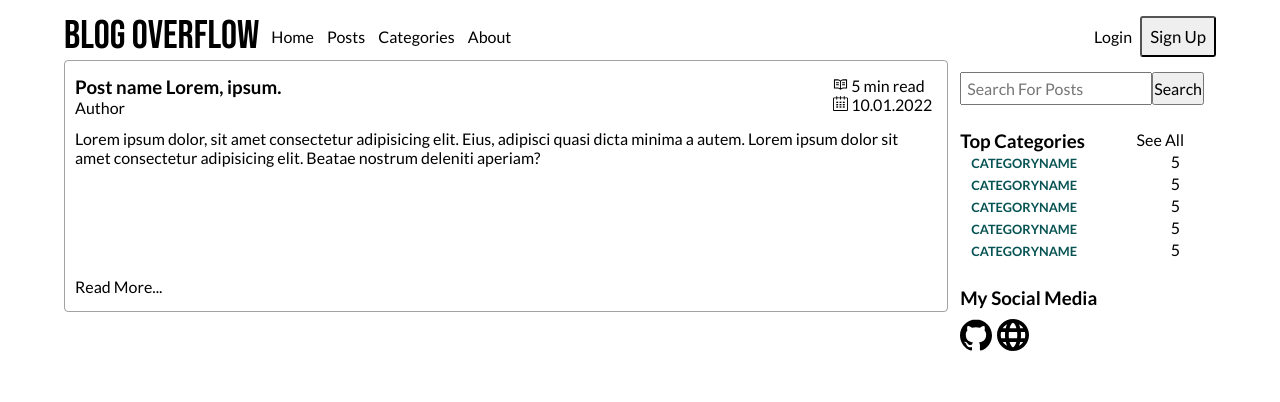
After one commit to under4/ab-PHP-blog, a PHP site: page /posts.php in a window 1280 px wide. The commit adds this page. Shown: the top 402 px of the page. Run offline with PHP 8.4, Linux system fonts and the light colour scheme; some libraries are stand-ins or nearby versions.

Commit message:
added pages

```diff
--- a/css/header.css
+++ b/css/header.css
@@ -0,0 +1,36 @@
+
+
+#logo{
+    font-family: var(--logo-font);
+    font-size: 2.5rem;
+    margin-right: 12px;
+    font-weight: 400;
+}
+
+#header{
+    display: flex;
+    align-items: center;
+    justify-content: space-between;
+}
+
+#header{
+    display: flex;
+    align-items: center;
+}
+
+#header > div:first-of-type{
+    display: flex;
+    align-items: center;
+}
+
+#header #links a{
+    margin-right: 10px;
+}
+
+#header button{
+    padding: 8px;
+    font-size: 1.05rem;
+    margin-left: 5px;
+    border-radius: 3px;
+    cursor: pointer;
+}
--- a/css/root.css
+++ b/css/root.css
@@ -0,0 +1,89 @@
+@import url('https://fonts.googleapis.com/css2?family=Bebas+Neue&display=swap');
+@import url('https://fonts.googleapis.com/css2?family=Lato:wght@300;400;700&display=swap');
+
+:root{
+    --logo-font: "Bebas Neue", cursive;
+    --font: 'Lato', sans-serif;
+}
+
+
+*{
+    margin: 0;
+    padding: 0;
+    box-sizing: border-box;
+    font-family: var(--font);
+    transition: .2s ease-in;
+}
+
+body{
+    margin: 12px 5%;
+}
+
+a{
+    text-decoration: none;
+    color: black;
+}
+
+#main {
+    width: calc(70vw);
+}
+
+.category{
+    margin: 3px;
+    font-weight: 700;
+    text-transform: uppercase;
+    font-size: .8rem;
+    color: rgb(7, 82, 82);
+}
+
+.flex {
+    display: flex;
+}
+
+#sideContainer{
+    position: sticky;
+    top: 10px;
+}
+
+.iconSmall{
+    height: 15px;
+    width: 15px;
+}
+
+.post {
+    display: flex;
+    border: 1px solid rgba(0, 0, 0, 0.363);
+    border-radius: 4px;
+    cursor: pointer;
+}
+
+.post img {
+    height: 250px;
+    max-width: 300px;
+}
+
+.post .postInfo {
+    padding: 15px;
+    padding-left: 10px;
+    display: flex;
+    flex-direction: column;
+    justify-content: space-between;
+    width: 100%;
+}
+
+.post .postUpper {
+    display: flex;
+    justify-content: space-between;
+    margin-bottom: 12px;
+}
+
+
+@media only screen and (max-width: 900px) {
+    .flex{
+        flex-direction: column;
+    }
+
+    #main,#latestPost img{
+        width: calc(100vw - 15%);
+    }
+}
--- /dev/null
+++ b/css/side.css
@@ -0,0 +1,58 @@
+#sideContainer{
+    margin: 12px;
+    display: flex;
+    flex-direction: column;
+    flex-grow: 1;
+
+}
+
+#sideContainer #search form{
+    display: flex;
+}
+
+#sideContainer #search input{
+    font-size: 1rem;
+    padding: 5px 0;
+}
+
+#sideContainer #search input:first-of-type{
+    padding: 5px;
+}
+
+#sideContainer section{
+    margin-bottom: 25px;
+}
+
+#sideContainer #categories{
+    width: 100%;
+}
+
+#sideContainer #categories div{
+    display: flex;
+    justify-content: space-between;
+    margin-right: 20px;
+}
+
+#sideContainer #categories ul li{
+    list-style: none;
+    padding: 0 8px;
+    width: calc(100% - 16px);
+}
+
+#sideContainer #categories ul li:hover{
+    background-color: rgb(235, 235, 235);
+}
+
+#sideContainer #categories ul li a{
+    display: flex;
+    justify-content: space-between;
+}
+
+#sideContainer #socialLinks div{
+    margin-top: 10px;
+    display: flex;
+}
+
+#sideContainer #socialLinks .social{
+    margin-right: 5px;
+}
--- a/db.php
+++ b/db.php
@@ -1,6 +1,6 @@
 <?php
 try{
-    $db = new PDO('mysql:host=localhost;dbname=blog;charset=UTF8','root','');
+    //$db = new PDO('mysql:host=localhost;dbname=blog;charset=UTF8','root','');
 } catch(PDOException $error) {
     echo "couldnt connect to database";
     echo "<br>";
--- a/header.php
+++ b/header.php
@@ -15,20 +15,24 @@ require_once("db.php");
 
 
     <body>
-        <div>
-            <div id="logo">
-                The BLOG
+        <section id="header">
+            <div>
+                <a href="index.php">
+                    <h1 id="logo">Blog Overflow</h1>
+                </a>
+
+                <div id="links">
+                    <a href="index.php">Home</a>
+                    <a href="posts.php">Posts</a>
+                    <a href="categories.php">Categories</a>
+                    <a href="about.php">About</a>
+                </div>
             </div>
-            <div id="links">
-                <a href="#">Pholder</a>
-                <a href="#">Pholder</a>
-                <a href="#">Pholder</a>
-                <a href="#">Pholder</a>
+            <div id="login">
+                <a href="login.php">Login</a>
+                <a href="signUp.php"><button>Sign Up</button></a>
             </div>
-        </div>
-        <div id="login">
-            <a href="#">Login</a>
-            <a href="#">Sign Up</a>
-        </div>
+        </section>
+
     </body>
 </html>
--- /dev/null
+++ b/posts.php
@@ -0,0 +1,41 @@
+<?php
+require_once("header.php")
+?>
+<!DOCTYPE html>
+<html>
+    <head>
+        <meta charset="UTF-8">
+        <meta http-equiv="X-UA-Compatible" content="IE=edge">
+        <meta name="viewport" content="width=device-width, initial-scale=1.0">
+        <script src="https://kit.fontawesome.com/19a4fd8ab0.js" crossorigin="anonymous"></script>
+        <link rel="stylesheet" href="css/root.css">
+    </head>
+    <body>
+        <div class="flex">
+            <div id="main">
+                <div class="posts">
+                    <div class="post">
+                        <div class="postInfo">
+                            <div>
+                                <div class="postUpper">
+                                    <div>
+                                        <h3>Post name Lorem, ipsum.</h3>
+                                        <p>Author</p>
+                                    </div>
+                                    <div>
+                                        <p><span class="iconSmall"><?php include("res/svg/read.svg") ?></span> 5 min read</p>
+                                        <p><span class="iconSmall"><?php include("res/svg/date.svg") ?></span> 10.01.2022</p>
+                                    </div>
+                                </div>
+                                <p>Lorem ipsum dolor, sit amet consectetur adipisicing elit. Eius, adipisci quasi dicta minima a autem. Lorem ipsum dolor sit amet consectetur adipisicing elit. Beatae nostrum deleniti aperiam?</p>
+                            </div>
+                            <a href="">Read More...</a>
+                        </div>
+                        <img src="https://via.placeholder.com/500x400?text=post" alt="">
+                    </div>
+                </div>
+            </div>
+            <?php require_once("side.php") ?>
+        </div>
+    </body>
+</html>
--- /dev/null
+++ b/side.php
@@ -0,0 +1,41 @@
+<!DOCTYPE html>
+<html>
+    <head>
+        <meta charset="UTF-8">
+        <meta http-equiv="X-UA-Compatible" content="IE=edge">
+        <meta name="viewport" content="width=device-width, initial-scale=1.0">
+        <script src="https://kit.fontawesome.com/19a4fd8ab0.js" crossorigin="anonymous"></script>
+        <link rel="stylesheet" href="css/root.css">
+        <link rel="stylesheet" href="css/side.css">
+    </head>
+    <body>
+        <div id="sideContainer">
+            <section id="search">
+                <form>
+                    <input type="text" placeholder="Search For Posts">
+                    <input type="submit" value="Search">
+                </form>
+            </section>
+            <section id="categories">
+                <div>
+                    <h3>Top Categories</h3>
+                    <a href="categories.php">See All</a>
+                </div>
+                <ul>
+                    <li><a href=""><span class="category">CategoryName</span><span class="numOfPostsInCategory">5</span></a></li>
+                    <li><a href=""><span class="category">CategoryName</span><span class="numOfPostsInCategory">5</span></a></li>
+                    <li><a href=""><span class="category">CategoryName</span><span class="numOfPostsInCategory">5</span></a></li>
+                    <li><a href=""><span class="category">CategoryName</span><span class="numOfPostsInCategory">5</span></a></li>
+                    <li><a href=""><span class="category">CategoryName</span><span class="numOfPostsInCategory">5</span></a></li>
+                </ul>
+            </section>
+            <section id="socialLinks">
+                <h3>My Social Media</h3>
+                <div>
+                    <a href="" class="social"><?php include("res/svg/github.svg") ?></a>
+                    <a href="" class="social"><?php include("res/svg/website.svg") ?></a>
+                </div>
+            </section>
+        </div>
+    </body>
+</html>
```
Also changed, not shown: css/index.css (added, +88 -0 lines), css/login.css (added, +51 -0 lines), css/post.css (added, +25 -0 lines), index.php (+77 -0 lines), login.php (added, +27 -0 lines), post.php (added, +53 -0 lines), signUp.php (added, +34 -0 lines), skeleton.php (added, +21 -0 lines), res/svg/date.svg (added), res/svg/github.svg (added), res/svg/read.svg (added), res/svg/website.svg (added).
